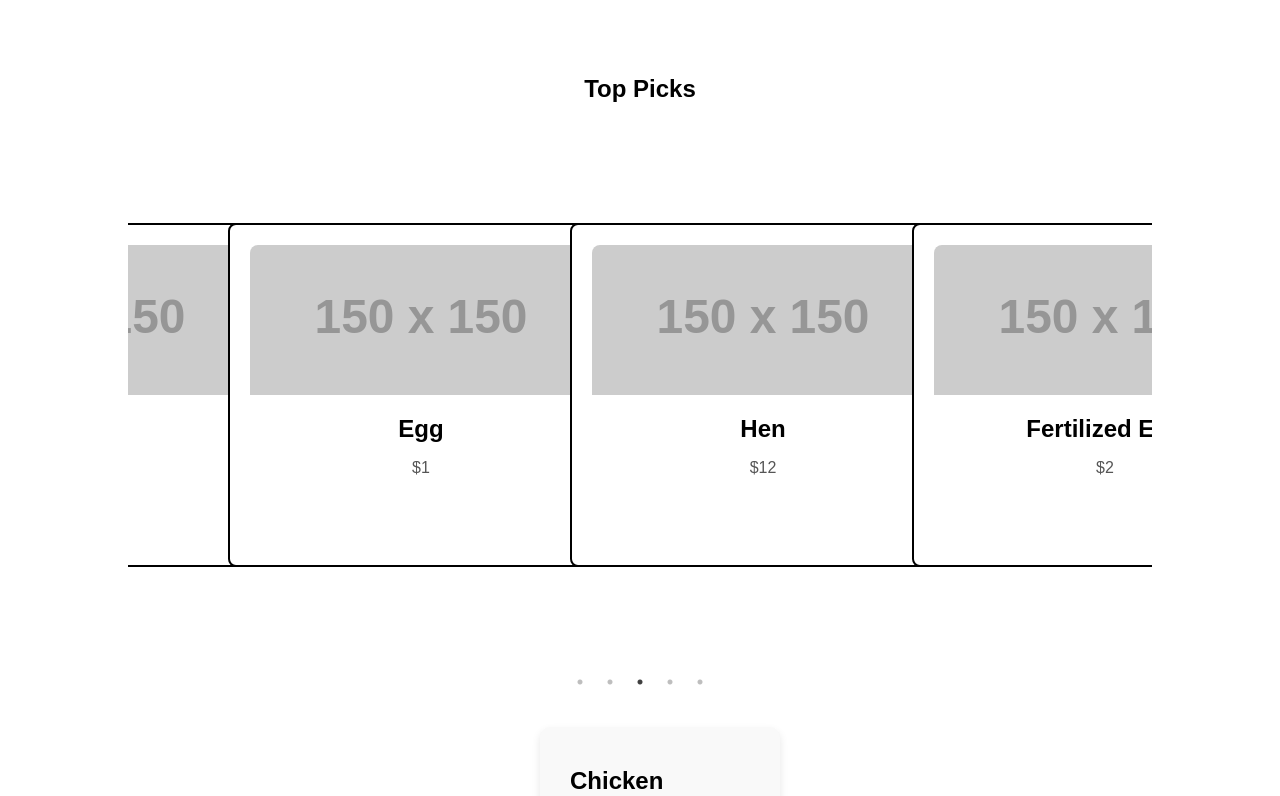
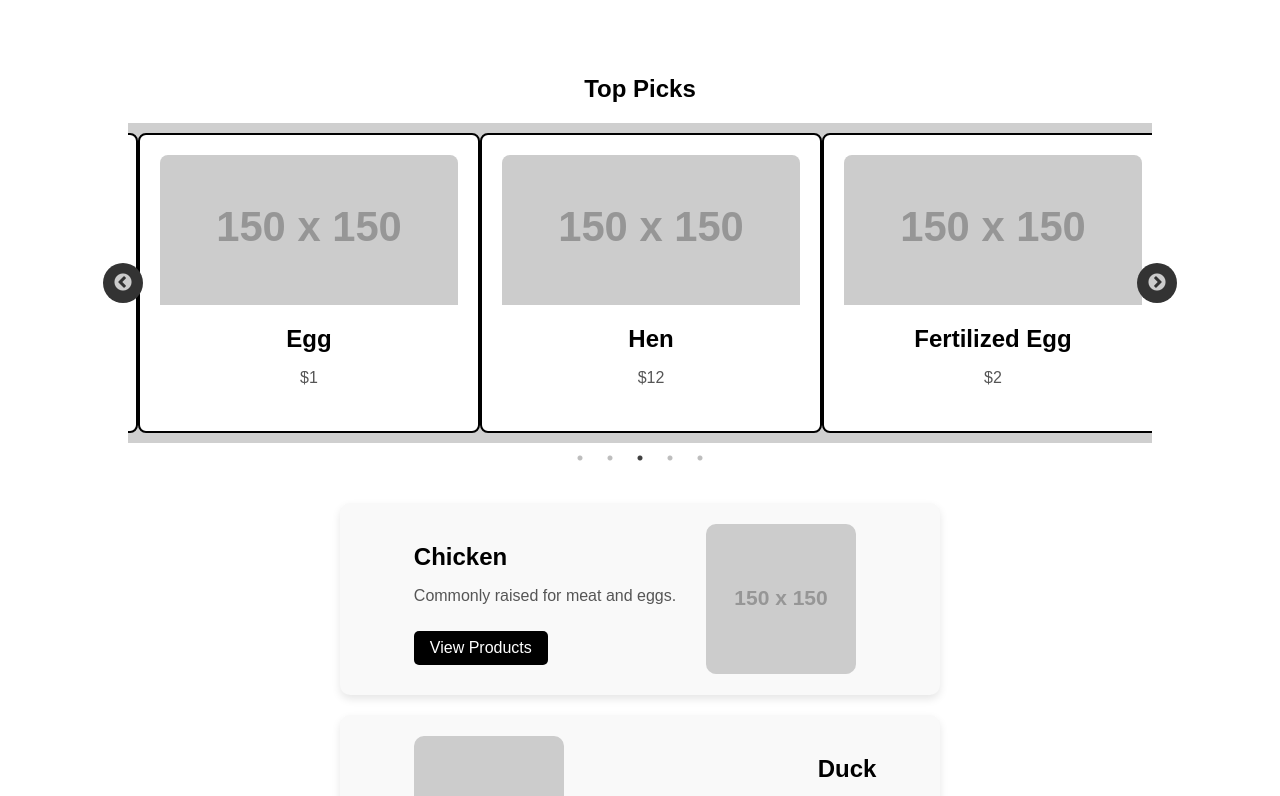
Before and after one commit to PrinceMandhla/Chicken-Store, a React (Create React App) app in the folder my-chicken-app/: page / in a window 1280 px wide. Shown: the part 344-1140 px from the top of the page. Built offline with nearby package versions, Linux system fonts and the light colour scheme.

Commit message:
Slider layout update

```diff
--- a/my-chicken-app/src/components/TopPicksSlider.js
+++ b/my-chicken-app/src/components/TopPicksSlider.js
@@ -27,6 +27,7 @@ function TopPicksSlider() {
         autoplay: true,        // Automatically slide
         autoplaySpeed: 2000,   // Slide every 2 seconds
         arrows: true,          // Enable arrows for navigation
+        adaptiveHeight: true,
         responsive: [
             {
                 breakpoint: 768, // Adjust the number of cards on smaller screens
@@ -40,6 +41,7 @@ function TopPicksSlider() {
     return (
         <div className="card-slider">
             <h2>Top Picks</h2>
+            <div className="sldcontainer">
             <Slider {...settings}>
                 {topPicks.map(product => (
                     <div key={product.id} className="card">
@@ -51,6 +53,8 @@ function TopPicksSlider() {
                     </div>
                 ))}
             </Slider>
+            </div>
+
         </div>
     );
 }
--- a/my-chicken-app/src/styles/categorycards.css
+++ b/my-chicken-app/src/styles/categorycards.css
@@ -8,8 +8,8 @@
 
   .poultry-card {
     display: flex;
-    width: 50%;
-    max-width: 200px; /* Limit the card width */
+    width: 100%;
+    max-width: 600px; /* Limit the card width */
   }
 
   .left-card .card-content {
@@ -46,8 +46,8 @@
   }
 
   .card-image {
-    width: 100px;
-    height: 100px;
+    width: 150px;
+    height: 150px;
     margin: 0 20px;
   }
 
@@ -84,6 +84,6 @@
   }
 
   .view-products:hover {
-    background-color: #ffffff;
+    background-color: #cdcdcd;
     color: #000000;
   }
--- a/my-chicken-app/src/styles/toppicksslider.css
+++ b/my-chicken-app/src/styles/toppicksslider.css
@@ -16,10 +16,11 @@ h2{
     height: 300px; /* Increased height to make the cards longer vertically */
     display: flex;
     flex-direction: column;
-    width: 80px; /* Reduced width for each card */
+    width: 40px; /* Reduced width for each card */
     border: 2px solid #000000; /* Added border around each card */
-    margin: 100px; /* Center each card within its container */
+    margin: 10px; /* Center each card within its container */
     justify-content: space-between;
+    box-sizing: border-box;
 }
 
 .card img {
@@ -44,10 +45,10 @@ h2{
 }
 
 /* Custom styles for navigation arrows */
-.slick-prev, .slick-next {
+.slick-arrow.slick-prev, .slick-arrow.slick-next {
     font-size: 20px;
     background-color: #333;
-    color: white;
+    color: transparent;
     border-radius: 50%;
     padding: 5px;
     width: 40px;
@@ -60,7 +61,7 @@ h2{
 }
 
 .slick-prev {
-    left: -45px; /* Adjust position if necessary */
+    left: -5px; /* Adjust position if necessary */
 }
 
 .slick-next {
@@ -76,3 +77,7 @@ h2{
 .card:hover{
     transform: scale(1.05);
 }
+
+.sldcontainer{
+    background-color: #cfcfcf;
+}
```
